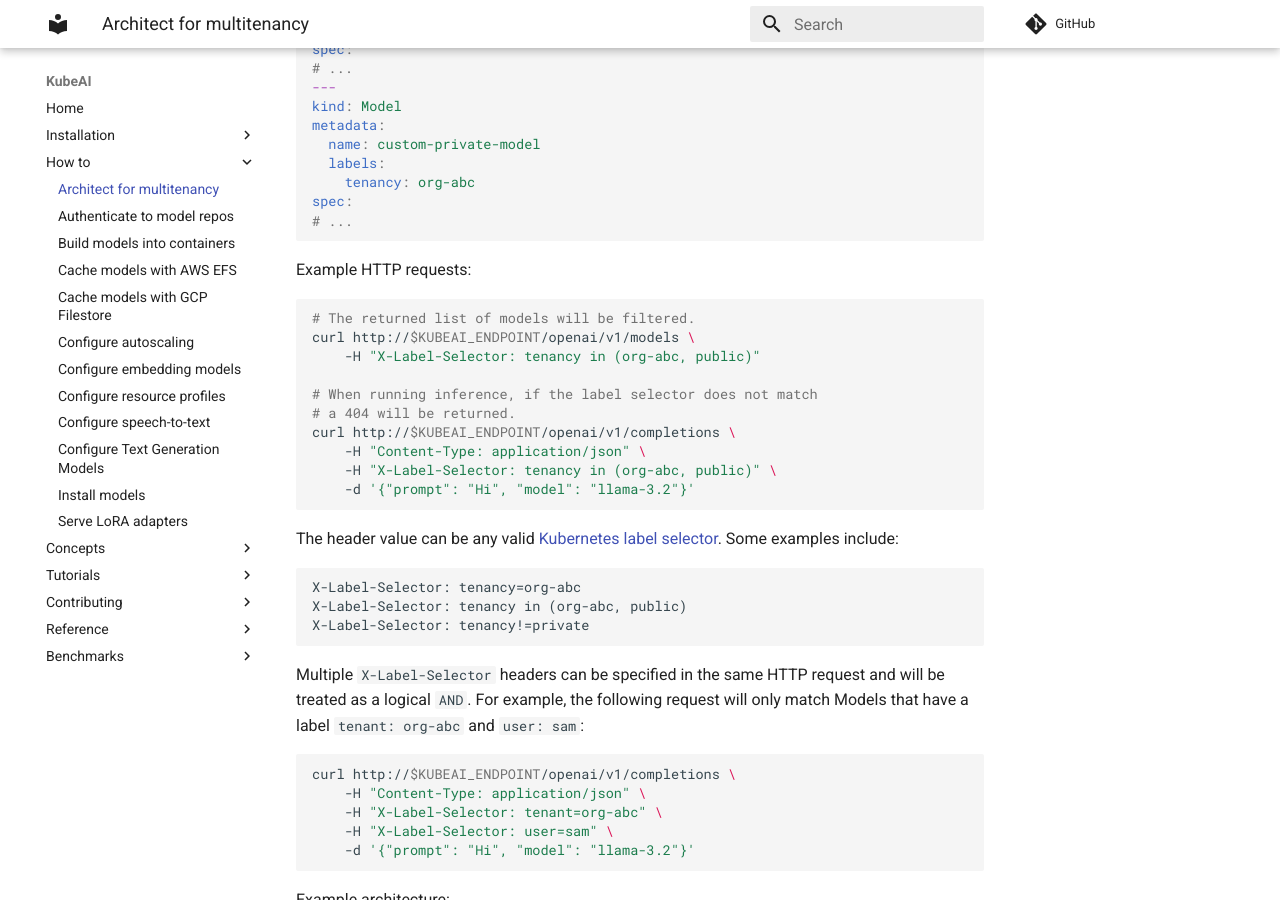
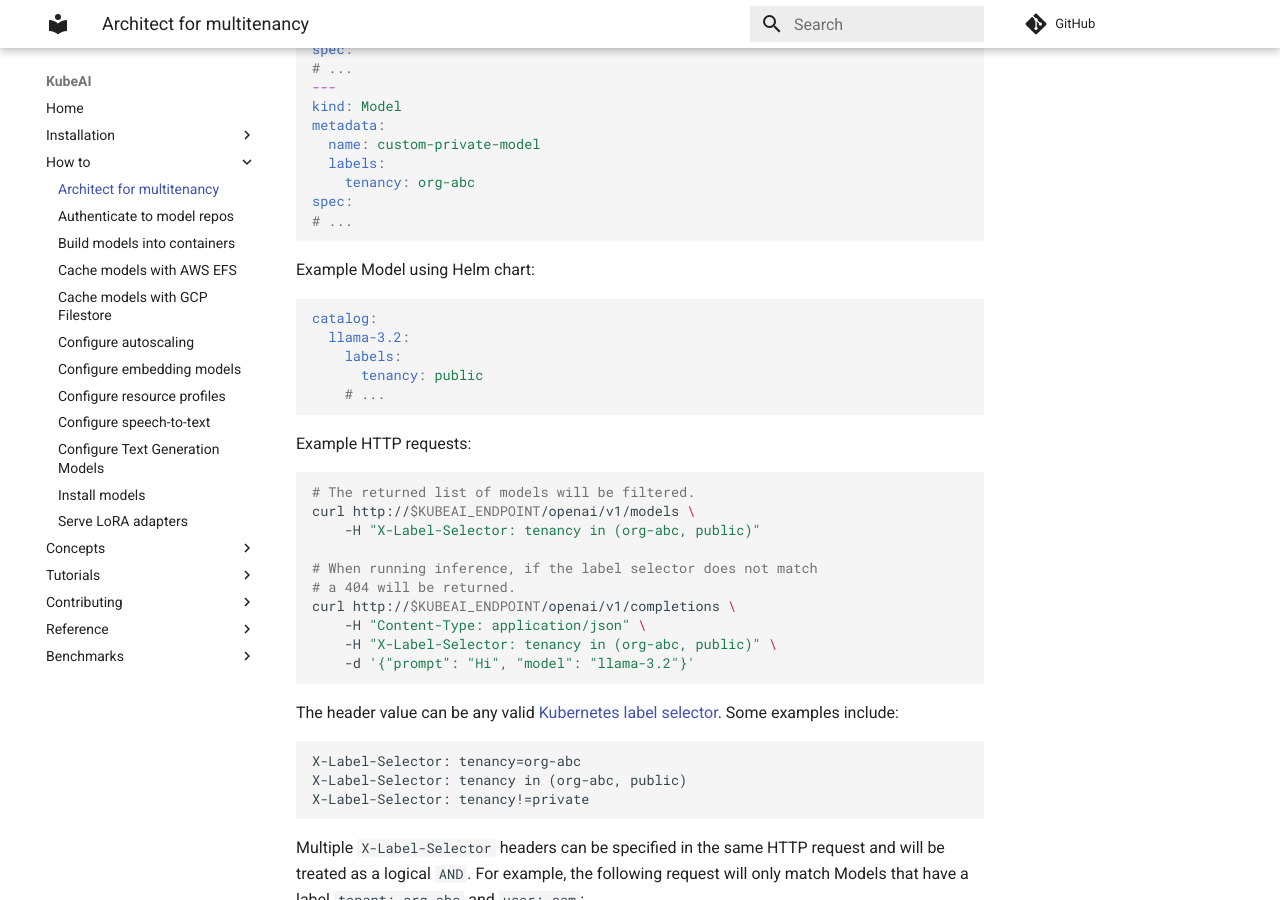
Before and after one commit to substratusai/kubeai, an MkDocs documentation site: the page built from docs/how-to/architect-for-multitenancy.md, in a window 1280 px wide and 900 px high, scrolled down 405 px. Built offline with MkDocs 1.6.1 and Material for MkDocs 9.7.7, drawn with Linux system fonts in a browser that asks for light colours; comment, search, counter and statistics services are not loaded.

Commit message:
add docs on labels

````diff
--- a/docs/how-to/architect-for-multitenancy.md
+++ b/docs/how-to/architect-for-multitenancy.md
@@ -20,6 +20,15 @@ metadata:
     tenancy: org-abc
 spec:
 # ...
+```
+
+Example Model using Helm chart:
+```yaml
+catalog:
+  llama-3.2:
+    labels:
+      tenancy: public
+    # ...
 ```
 
 Example HTTP requests:
````
Also changed, not shown: 1 other file.
